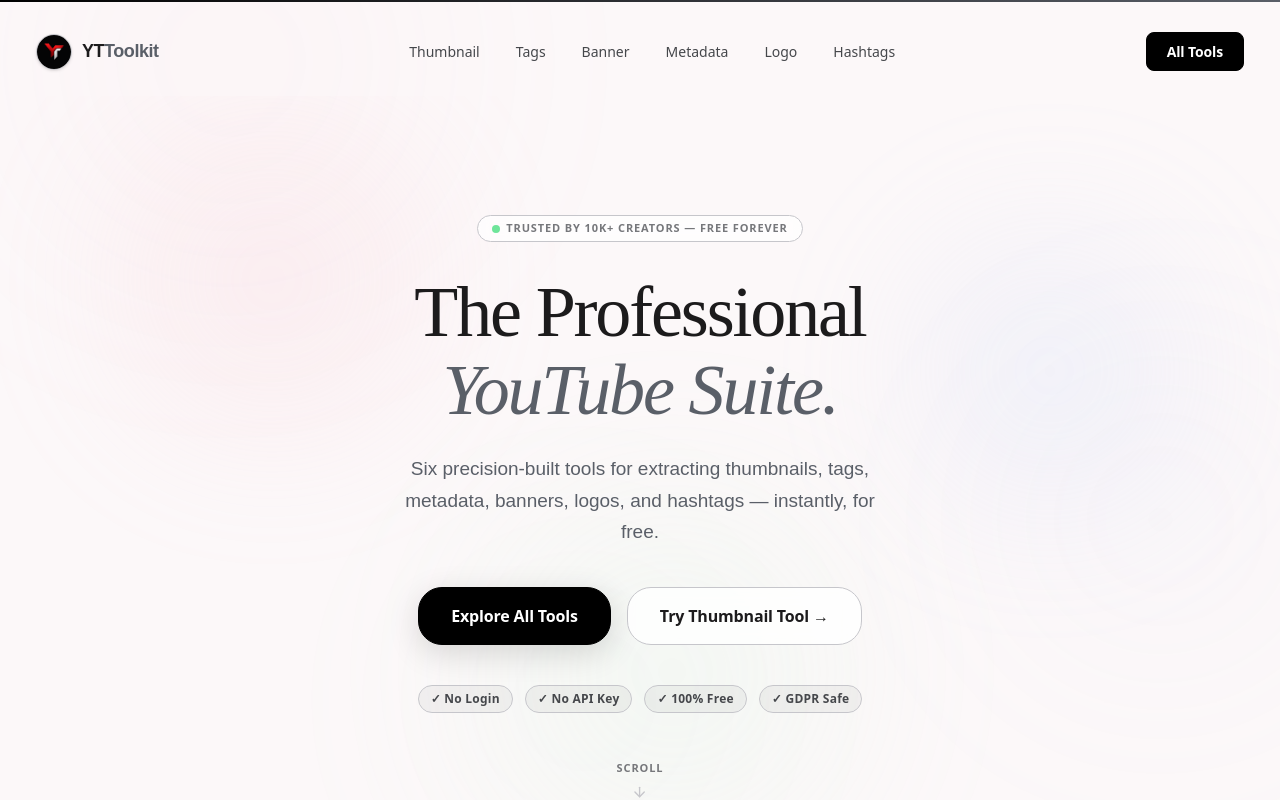
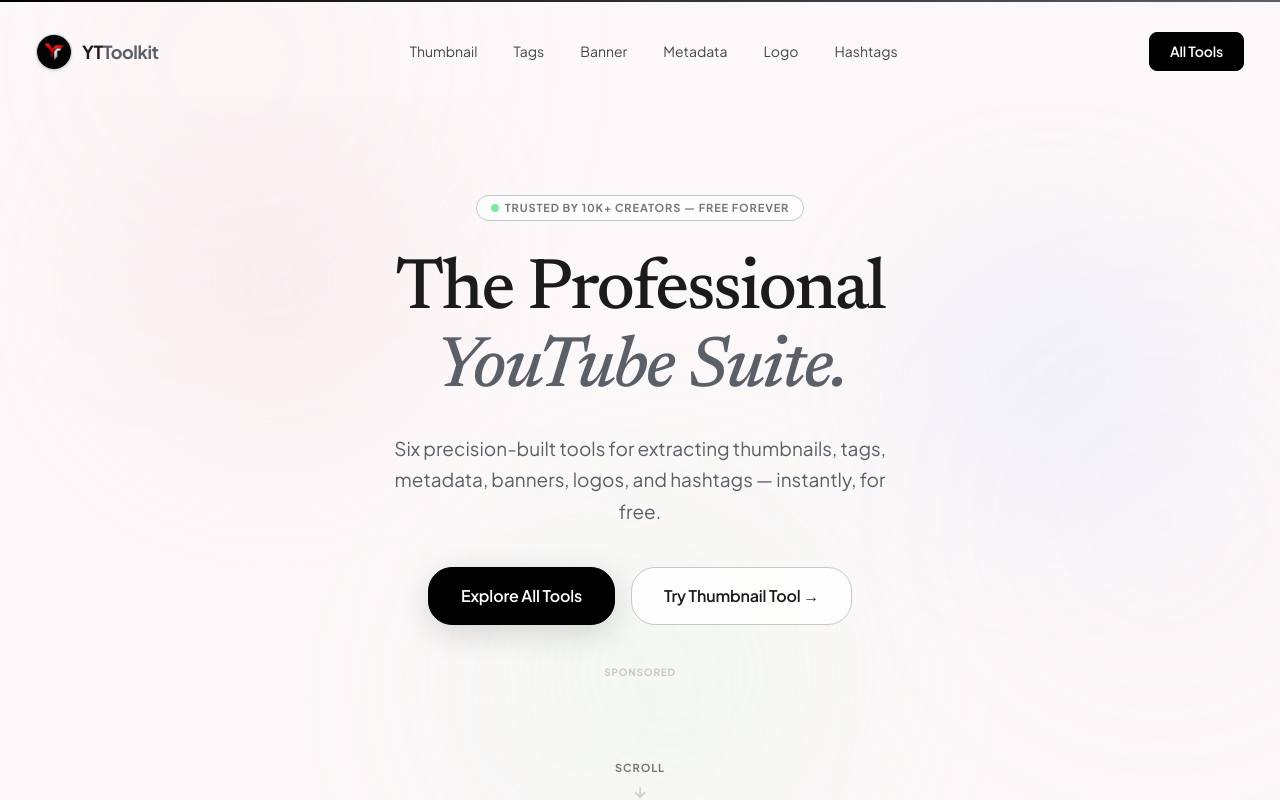
Before and after one commit to Dev-123-win/yt-creatortools, a Next.js app: page / in a window 1280 px wide. Shown: the top 800 px of the page. Built offline with nearby package versions, Linux system fonts and the light colour scheme.

Commit message:
Your commit message here

```diff
--- a/src/app/globals.css
+++ b/src/app/globals.css
@@ -1,6 +1,6 @@
+@import url('https://fonts.googleapis.com/css2?family=Newsreader:ital,opsz,wght@0,6..72,400;0,6..72,500;0,6..72,600;1,6..72,400;1,6..72,500&family=Plus+Jakarta+Sans:ital,wght@0,300;0,400;0,500;0,600;0,700;0,800;1,400&display=swap');
 @import "tailwindcss";
 @plugin "@tailwindcss/typography";
-@import url('https://fonts.googleapis.com/css2?family=Newsreader:ital,opsz,wght@0,6..72,400;0,6..72,500;0,6..72,600;1,6..72,400;1,6..72,500&family=Plus+Jakarta+Sans:ital,wght@0,300;0,400;0,500;0,600;0,700;0,800;1,400&display=swap');
 
 @theme {
   /* Iridescent Clarity Color System */
@@ -94,8 +94,12 @@
 }
 
 html {
+  -webkit-text-size-adjust: 100%;
+}
+
+/* Next.js controls smooth scrolling via data-scroll-behavior attribute */
+html[data-scroll-behavior="smooth"] {
   scroll-behavior: smooth;
-  -webkit-text-size-adjust: 100%;
 }
 
 body {
--- a/src/app/layout.tsx
+++ b/src/app/layout.tsx
@@ -29,7 +29,7 @@
   children: React.ReactNode;
 }) {
   return (
-    <html lang="en" className="scroll-smooth">
+    <html lang="en" data-scroll-behavior="smooth">
       <head>
         <link rel="preconnect" href="https://fonts.googleapis.com" />
         <link rel="preconnect" href="https://fonts.gstatic.com" crossOrigin="anonymous" />
--- a/src/app/page.tsx
+++ b/src/app/page.tsx
@@ -3,6 +3,7 @@
 import { motion, useScroll, useTransform, useSpring, useMotionValue, AnimatePresence } from "framer-motion";
 import { Image as ImageIcon, Tag, FileText, Layout, UserCircle, Hash, Zap, Shield, Play as YoutubeIcon, ArrowDown, ChevronDown } from "lucide-react";
 import { ToolCard } from "@/components/ToolCard";
+import { AdsterraBanner } from "@/components/AdsterraBanner";
 import Link from "next/link";
 import { useRef, useState, useEffect } from "react";
 
@@ -221,15 +222,27 @@
 }
 
 export default function Home() {
-  const heroRef = useRef(null);
-  const { scrollYProgress } = useScroll({ target: heroRef, offset: ["start start", "end start"] });
+  const heroRef = useRef<HTMLElement>(null);
+  // Use window scroll (no target) to avoid framer-motion's non-static container warning.
+  // We convert raw scrollY into a 0-1 hero progress by dividing by the hero's clientHeight.
+  const { scrollY } = useScroll();
+  const [heroHeight, setHeroHeight] = useState(900);
+
+  useEffect(() => {
+    const measure = () => setHeroHeight(heroRef.current?.clientHeight ?? window.innerHeight);
+    measure();
+    window.addEventListener("resize", measure, { passive: true });
+    return () => window.removeEventListener("resize", measure);
+  }, []);
+
+  const scrollYProgress = useTransform(scrollY, [0, heroHeight], [0, 1]);
   const heroY = useTransform(scrollYProgress, [0, 1], [0, 120]);
 
   // Dynamic backdrop blur that applies to all layout assets behind the hero on scroll
   const backdropBlur = useTransform(scrollYProgress, [0, 0.8], ["blur(0px)", "blur(28px)"]);
 
   return (
-    <div className="flex flex-col">
+    <div className="relative flex flex-col">
       {/* ── Hero ─────────────────────────────────────────── */}
       <section ref={heroRef} className="relative min-h-[92vh] flex items-center justify-center overflow-hidden px-5">
         <HeroOrbs scrollYProgress={scrollYProgress} />
@@ -302,24 +315,15 @@
             </motion.a>
           </motion.div>
 
-          {/* Floating chips */}
+
+          {/* Adsterra Sponsored Ad */}
           <motion.div
-            initial={{ opacity: 0 }}
-            animate={{ opacity: 1 }}
-            transition={{ delay: 0.6 }}
-            className="flex items-center justify-center gap-3 flex-wrap mt-10"
+            initial={{ opacity: 0, y: 12 }}
+            animate={{ opacity: 1, y: 0 }}
+            transition={{ delay: 0.65 }}
+            className="mt-10"
           >
-            {["No Login", "No API Key", "100% Free", "GDPR Safe"].map((label, i) => (
-              <motion.span
-                key={label}
-                initial={{ opacity: 0, y: 10 }}
-                animate={{ opacity: 1, y: 0 }}
-                transition={{ delay: 0.6 + i * 0.08 }}
-                className="chip bg-[rgba(0,0,0,0.04)] text-[#45474b] border border-[#e5e2e2]"
-              >
-                ✓ {label}
-              </motion.span>
-            ))}
+            <AdsterraBanner showLabel />
           </motion.div>
         </motion.div>
 
@@ -395,6 +399,17 @@
           </div>
         </div>
       </section>
+
+      {/* ── Mid-page Ad (300×250 rectangle — highest IAB CTR format) ── */}
+      <motion.div
+        initial={{ opacity: 0, y: 16 }}
+        whileInView={{ opacity: 1, y: 0 }}
+        viewport={{ once: true, margin: "-80px" }}
+        transition={{ type: "spring", stiffness: 80, damping: 20 }}
+        className="flex justify-center py-10 px-5"
+      >
+        <AdsterraBanner variant="rectangle" showLabel />
+      </motion.div>
 
       {/* ── Features ──────────────────────────────────────── */}
       <section className="py-24 px-5 bg-[rgba(255,255,255,0.5)]" style={{ backdropFilter: "blur(8px)", borderTop: "1px solid #e5e2e2", borderBottom: "1px solid #e5e2e2" }}>
--- /dev/null
+++ b/src/components/AdsterraBanner.tsx
@@ -0,0 +1,118 @@
+"use client";
+
+import { useEffect, useRef } from "react";
+
+type AdVariant = "strip" | "rectangle";
+
+interface AdConfig {
+  key: string;
+  width: number;
+  height: number;
+  src: string;
+}
+
+const AD_CONFIGS: Record<AdVariant, AdConfig> = {
+  /** 320×50 — horizontal strip banner */
+  strip: {
+    key: "96039399f3ec34f6457842cdbfdf7463",
+    width: 320,
+    height: 50,
+    src: "https://www.highperformanceformat.com/96039399f3ec34f6457842cdbfdf7463/invoke.js",
+  },
+  /** 300×250 — medium rectangle (highest IAB CTR format) */
+  rectangle: {
+    key: "f0f4628b551349ecee0b9b1d5946708c",
+    width: 300,
+    height: 250,
+    src: "https://www.highperformanceformat.com/f0f4628b551349ecee0b9b1d5946708c/invoke.js",
+  },
+};
+
+interface AdsterraBannerProps {
+  variant?: AdVariant;
+  showLabel?: boolean;
+  className?: string;
+}
+
+/**
+ * Client-only Adsterra ad component.
+ *
+ * Why useEffect + imperative injection:
+ *   Adsterra's invoke.js adds a className to the <script> tag after it loads.
+ *   That mutates the DOM in a way SSR cannot predict → hydration mismatch.
+ *   By never touching the DOM during SSR we side-step this entirely.
+ *
+ * Why IIFE for atOptions:
+ *   atOptions is a global variable. If two AdsterraBanner instances load on the
+ *   same page and both write atOptions before their invoke.js fires, the second
+ *   write clobbers the first — the first ad then uses the wrong config.
+ *   Wrapping the config + invoke call in an IIFE gives each ad its own closure
+ *   so they can never race against each other.
+ */
+export function AdsterraBanner({
+  variant = "strip",
+  showLabel = true,
+  className = "",
+}: AdsterraBannerProps) {
+  const containerRef = useRef<HTMLDivElement>(null);
+  const injected = useRef(false);
+  const cfg = AD_CONFIGS[variant];
+
+  useEffect(() => {
+    if (injected.current || !containerRef.current) return;
+    injected.current = true;
+
+    const container = containerRef.current;
+
+    // Wrap config + invoke inside a self-executing function so two ads on the
+    // same page each get their own atOptions and never clobber each other.
+    const configScript = document.createElement("script");
+    configScript.type = "text/javascript";
+    configScript.text = `
+      (function() {
+        var atOptions = {
+          'key'    : '${cfg.key}',
+          'format' : 'iframe',
+          'height' : ${cfg.height},
+          'width'  : ${cfg.width},
+          'params' : {}
+        };
+        var s = document.createElement('script');
+        s.type = 'text/javascript';
+        s.async = true;
+        s.src = '${cfg.src}';
+        // Append to THIS container so Adsterra renders inside it
+        var c = document.currentScript
+          ? document.currentScript.parentNode
+          : document.body;
+        c.appendChild(s);
+      })();
+    `;
+    container.appendChild(configScript);
+  }, []); // eslint-disable-line react-hooks/exhaustive-deps
+
+  return (
+    <div className={`flex flex-col items-center gap-1 ${className}`}>
+      {showLabel && (
+        <span
+          className="text-[#c6c6cb]"
+          style={{
+            fontFamily: "'Plus Jakarta Sans', sans-serif",
+            fontSize: "10px",
+            fontWeight: 700,
+            letterSpacing: "0.08em",
+            textTransform: "uppercase",
+          }}
+        >
+          Sponsored
+        </span>
+      )}
+      <div
+        ref={containerRef}
+        suppressHydrationWarning
+        className="overflow-hidden rounded-xl opacity-80 hover:opacity-100 transition-opacity"
+        style={{ minWidth: cfg.width, minHeight: cfg.height }}
+      />
+    </div>
+  );
+}
--- a/src/components/Footer.tsx
+++ b/src/components/Footer.tsx
@@ -1,5 +1,6 @@
 import Link from "next/link";
 import { Play as YoutubeIcon } from "lucide-react";
+import { AdsterraBanner } from "@/components/AdsterraBanner";
 
 const tools = [
   { name: "Thumbnail Downloader", href: "/youtube-thumbnail-downloader" },
@@ -88,6 +89,11 @@
           </div>
         </div>
 
+        {/* Adsterra Sponsored Ad */}
+        <div className="py-6 flex flex-col items-center gap-2 border-t border-[#e5e2e2]">
+          <AdsterraBanner showLabel />
+        </div>
+
         {/* Bottom bar */}
         <div className="pt-8 border-t border-[#e5e2e2] flex flex-col md:flex-row justify-between items-center gap-4">
           <p
--- a/src/components/Navbar.tsx
+++ b/src/components/Navbar.tsx
@@ -39,16 +39,17 @@
       <nav
         className={cn(
           "fixed top-0 left-0 right-0 z-50 transition-all duration-500",
-          isScrolled ? "py-3 px-4" : "py-5 px-4"
+          isScrolled
+            ? "py-3 px-4 bg-[rgba(255,255,255,0.75)] backdrop-blur-xl border-b border-[rgba(0,0,0,0.06)] shadow-[0_4px_24px_rgba(0,0,0,0.05)]"
+            : "py-5 px-4"
         )}
+        style={isScrolled ? { WebkitBackdropFilter: "blur(20px)" } : undefined}
         aria-label="Main navigation"
       >
         <div
           className={cn(
             "w-full max-w-[1280px] mx-auto flex items-center justify-between transition-all duration-500 px-5 py-3 rounded-2xl",
-            isScrolled
-              ? "glass shadow-[0_8px_32px_rgba(0,0,0,0.06)]"
-              : "bg-transparent"
+            isScrolled ? "" : "bg-transparent"
           )}
         >
           {/* Logo */}
```
Also changed, not shown: src/components/ToolLayout.tsx (+15 -3 lines).
